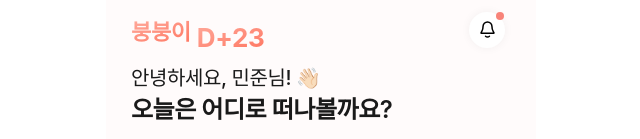
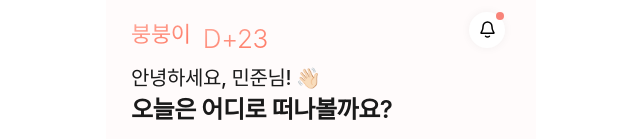
Before and after one commit to 2026-line4thon-team6/2026-line4thon-team6-FE, a React (Vite) app: page / in a window 1280 px wide. Shown: the top 139 px of the page, without its empty margins (319-959 px from the left). Built offline with nearby package versions, Linux system fonts and the light colour scheme; a web font is replaced by a local one.

Commit message:
fix: 홈 로고(붕붕이 · D+일수) 위치와 폰트 지정을 시안에 맞춤

```diff
--- a/src/pages/Home/HomePage.module.scss
+++ b/src/pages/Home/HomePage.module.scss
@@ -32,7 +32,7 @@ $brand-gradient: linear-gradient(160deg, #ffaea0 0%, #ff705a 100%);
 .brand {
   display: flex;
   align-items: flex-start;
-  gap: 6px;
+  gap: 12px;
   min-width: 0;
   line-height: 1.5;
   letter-spacing: -0.02em;
@@ -48,23 +48,23 @@ $brand-gradient: linear-gradient(160deg, #ffaea0 0%, #ff705a 100%);
   -webkit-text-fill-color: transparent;
 }
 
-// Figma: Home/Car (Electrical Safety Bold). 폰트 파일 추가 전까지는 Pretendard로 대체된다
+// Figma: Home/Car. 폰트는 #12에서 추가되며, 머지 후 typo('home-car')로 바꾼다
 .mascot {
   overflow: hidden;
-  margin-top: 4px;
+  margin-top: 5.5px;
   font-family: 'Electrical Safety', var(--font-family-base);
   font-size: 22px;
-  font-weight: 700;
+  font-weight: 400;
   text-overflow: ellipsis;
 }
 
-// Figma: Home/D-day (210 Mamablock Light)
+// Figma: Home/D-day. #12 머지 후 typo('home-d-day')로 바꾼다
 .dday {
   flex-shrink: 0;
-  margin-top: 6px;
-  font-family: '210 Mamablock', var(--font-family-base);
+  margin-top: 6.5px;
+  font-family: 'mamablock-210', var(--font-family-base);
   font-size: 26px;
-  font-weight: 700;
+  font-weight: 300;
 }
 
 .greeting {
```
